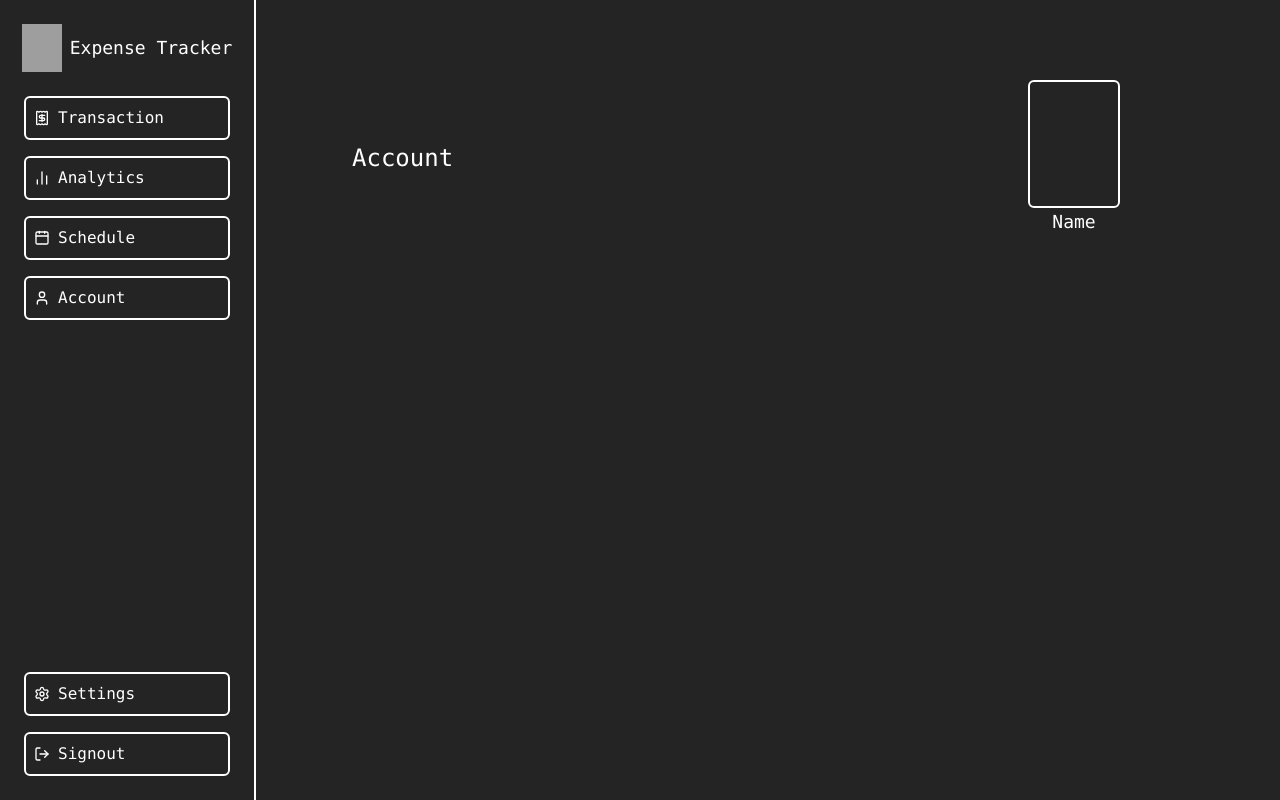
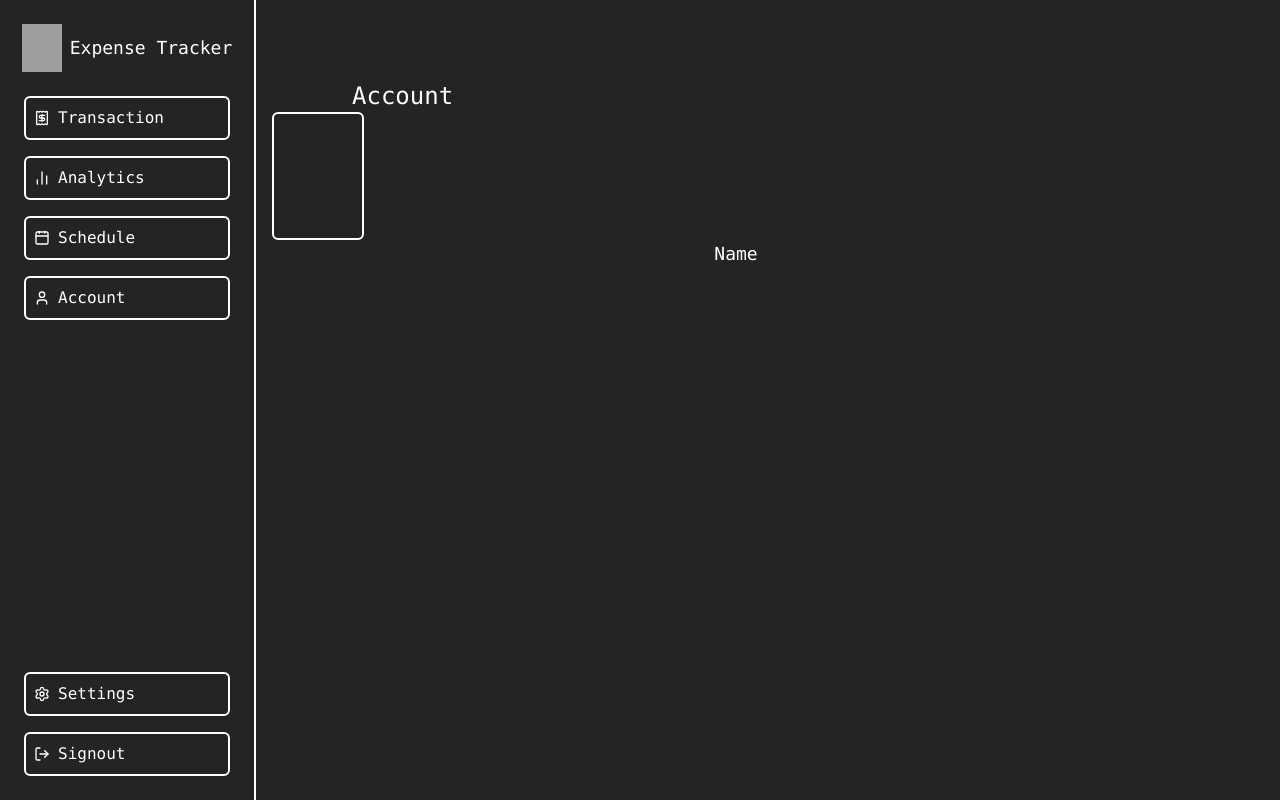
Before and after one commit to Ein-shen/Finance_tracker, a React (Vite) app in the folder client/: page /dashboard/account in a window 1280 px wide. Built offline with nearby package versions, Linux system fonts and the light colour scheme; no server answers; grey boxes are pictures that could not be loaded.

Commit message:
change the account section

```diff
--- a/client/src/pages/user/Account.jsx
+++ b/client/src/pages/user/Account.jsx
@@ -2,15 +2,22 @@ import React from 'react'
 
 export const Account = () => {
   return (
-   <div className="w-full flex flex-row justify-between items-center px-4 sm:px-8 md:px-12 lg:px-20 gap-4">
 
-        <h1 className="font-mono text-lg sm:text-2xl theme-text">
-          Account
-        </h1>
+    <div className='w-full'>
+      <div className="w-full flex flex-row justify-between items-center px-4 sm:px-8 md:px-12 lg:px-20 gap-4">
+
+
+              <h1 className="font-mono text-lg sm:text-2xl theme-text">
+                Account
+              </h1>
+
+      </div>
+
+
 
 
         <div className='flex flex-col'>
-          <div className='border border-2 rounded-md h-32 w-23 '>
+          <div className=' flex justify-center border border-2 rounded-md h-32 w-23 '>
 
           </div>
 
```
